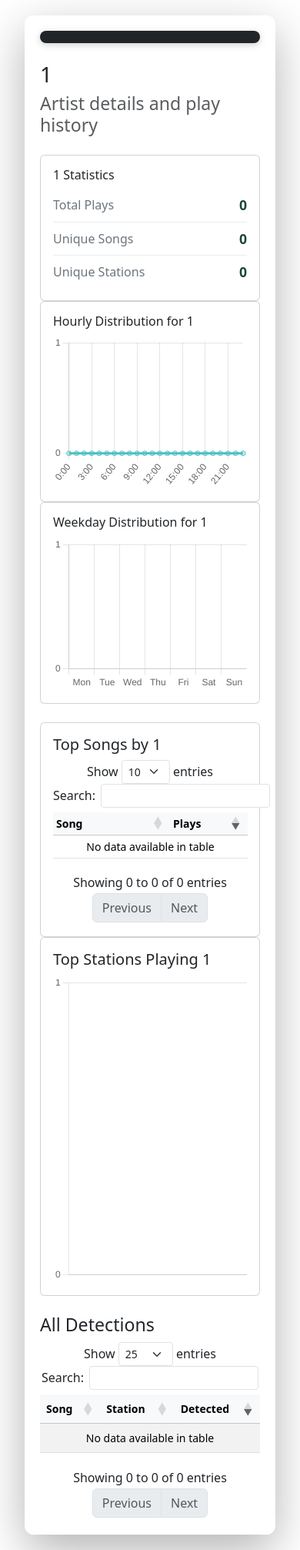
After one commit to Schop/radiodetector, a Flask app: page /artist/1 in a window 390 px wide. The commit adds this page. Shown: the whole page at 77% size. Run offline with Flask 3, Linux system fonts and the light colour scheme; data that the repository does not hold is empty; parts of the project's set-up code (start-up, migrations or seed data) failed here and were passed over; some libraries are stand-ins or nearby versions.

Commit message:
artist detail

```diff
--- /dev/null
+++ b/templates/artist.html
@@ -0,0 +1,242 @@
+{% include 'includes/head.html' %}
+<body>
+    <div class="container-fluid">
+        <main>
+            {% include 'includes/nav.html' %}
+
+            <h1>{{ artist_name }}</h1>
+            <h3 class="text-muted mb-4">Artist details and play history</h3>
+
+            <!-- Summary Stats -->
+            <div class="row mb-4">
+                <div class="col-md-4">
+                    <div class="card h-100">
+                        <div class="card-body">
+                            <h6 class="card-title">{{ artist_name }} Statistics</h6>
+                            <table class="compact-stats-table w-100">
+                                <tbody>
+                                    <tr>
+                                        <td>Total Plays</td>
+                                        <td>{{ total_detections }}</td>
+                                    </tr>
+                                    <tr>
+                                        <td>Unique Songs</td>
+                                        <td>{{ song_titles|length }}</td>
+                                    </tr>
+                                    <tr>
+                                        <td>Unique Stations</td>
+                                        <td>{{ stations|length }}</td>
+                                    </tr>
+                                </tbody>
+                            </table>
+                        </div>
+                    </div>
+                </div>
+                <div class="col-md-4">
+                    <div class="card h-100">
+                        <div class="card-body">
+                            <h6 class="card-title">Hourly Distribution for {{ artist_name }}</h6>
+                            <div style="height: 200px;">
+                                <canvas id="hourlyChart"></canvas>
+                            </div>
+                        </div>
+                    </div>
+                </div>
+                <div class="col-md-4">
+                    <div class="card h-100">
+                        <div class="card-body">
+                            <h6 class="card-title">Weekday Distribution for {{ artist_name }}</h6>
+                            <div style="height: 200px;">
+                                <canvas id="weekdayChart"></canvas>
+                            </div>
+                        </div>
+                    </div>
+                </div>
+            </div>
+
+            <!-- Top Songs and Stations Section -->
+            <div class="row mb-4">
+                <div class="col-md-6">
+                    <div class="card h-100">
+                        <div class="card-body">
+                            <h5 class="card-title">Top Songs by {{ artist_name }}</h5>
+                            <table id="topSongsTable" class="table table-sm table-hover">
+                                <thead class="table-light">
+                                    <tr>
+                                        <th style="width: 60%;">Song</th>
+                                        <th style="width: 40%;">Plays</th>
+                                    </tr>
+                                </thead>
+                                <tbody>
+                                    <!-- Will be populated by DataTables -->
+                                </tbody>
+                            </table>
+                        </div>
+                    </div>
+                </div>
+                <div class="col-md-6">
+                    <div class="card h-100">
+                        <div class="card-body">
+                            <h5 class="card-title">Top Stations Playing {{ artist_name }}</h5>
+                            <div style="height: 400px;">
+                                <canvas id="stationsChart"></canvas>
+                            </div>
+                        </div>
+                    </div>
+                </div>
+            </div>
+
+            <h3 class="mt-4">All Detections</h3>
+            <table id="artistDetectionsTable" class="table table-striped table-hover display">
+                <thead class="table-light">
+                    <tr>
+                        <th>Song</th>
+                        <th>Station</th>
+                        <th>Detected</th>
+                    </tr>
+                </thead>
+                <tbody>
+                    {% for song in songs %}
+                    <tr>
+                        <td><a href="/song/{{ song.song }}" class="station-link">{{ song.song }}</a></td>
+                        <td><a href="/station/{{ song.station }}" class="station-link">{{ song.station }}</a></td>
+                        <td class="timestamp" data-order="{{ song.timestamp_raw }}">{{ song.timestamp }}</td>
+                    </tr>
+                    {% endfor %}
+                </tbody>
+            </table>
+
+        </main>
+    </div>
+
+    <script>
+        $(document).ready(function() {
+            $('#artistDetectionsTable').DataTable({
+                order: [[2, 'desc']],
+                pageLength: 25
+            });
+
+            // Load and render charts
+            fetch('/api/artist/{{ artist_name }}/charts')
+                .then(response => response.json())
+                .then(data => {
+                    // Initialize top songs table with data
+                    const topSongsData = data.songs.labels.map((label, index) => [
+                        `<a href="/song/${encodeURIComponent(label)}" class="station-link">${label}</a>`,
+                        data.songs.data[index]
+                    ]);
+
+                    $('#topSongsTable').DataTable({
+                        data: topSongsData,
+                        pageLength: 10,
+                        order: [[1, 'desc']],
+                        lengthMenu: [[10, 25, 50, -1], [10, 25, 50, 'All']],
+                        searching: true,
+                        info: true
+                    });
+
+                    // Top stations chart
+                    const stationsCtx = document.getElementById('stationsChart').getContext('2d');
+                    new Chart(stationsCtx, {
+                        type: 'bar',
+                        data: {
+                            labels: data.stations.labels,
+                            datasets: [{
+                                label: 'Plays',
+                                data: data.stations.data,
+                                backgroundColor: 'rgba(54, 162, 235, 0.5)',
+                                borderColor: 'rgba(54, 162, 235, 1)',
+                                borderWidth: 1
+                            }]
+                        },
+                        options: {
+                            responsive: true,
+                            maintainAspectRatio: false,
+                            plugins: {
+                                legend: { display: false }
+                            },
+                            scales: {
+                                y: {
+                                    beginAtZero: true,
+                                    ticks: {
+                                        stepSize: 1
+                                    }
+                                },
+                                x: {
+                                    ticks: {
+                                        maxRotation: 90,
+                                        minRotation: 45
+                                    }
+                                }
+                            }
+                        }
+                    });
+
+                    // Hourly distribution chart
+                    const hourlyCtx = document.getElementById('hourlyChart').getContext('2d');
+                    new Chart(hourlyCtx, {
+                        type: 'line',
+                        data: {
+                            labels: data.hourly.labels,
+                            datasets: [{
+                                label: 'Detections',
+                                data: data.hourly.data,
+                                fill: true,
+                                backgroundColor: 'rgba(75, 192, 192, 0.2)',
+                                borderColor: 'rgba(75, 192, 192, 1)',
+                                tension: 0.3
+                            }]
+                        },
+                        options: {
+                            responsive: true,
+                            maintainAspectRatio: false,
+                            plugins: {
+                                legend: { display: false }
+                            },
+                            scales: {
+                                y: {
+                                    beginAtZero: true,
+                                    ticks: {
+                                        stepSize: 1
+                                    }
+                                }
+                            }
+                        }
+                    });
+
+                    // Weekday distribution chart
+                    const weekdayCtx = document.getElementById('weekdayChart').getContext('2d');
+                    new Chart(weekdayCtx, {
+                        type: 'bar',
+                        data: {
+                            labels: data.weekdays.labels,
+                            datasets: [{
+                                label: 'Detections',
+                                data: data.weekdays.data,
+                                backgroundColor: 'rgba(153, 102, 255, 0.5)',
+                                borderColor: 'rgba(153, 102, 255, 1)',
+                                borderWidth: 1
+                            }]
+                        },
+                        options: {
+                            responsive: true,
+                            maintainAspectRatio: false,
+                            plugins: {
+                                legend: { display: false }
+                            },
+                            scales: {
+                                y: {
+                                    beginAtZero: true,
+                                    ticks: {
+                                        stepSize: 1
+                                    }
+                                }
+                            }
+                        }
+                    });
+                })
+                .catch(error => console.error('Error loading chart data:', error));
+        });
+    </script>
+</body>
+</html>
--- a/templates/index.html
+++ b/templates/index.html
@@ -208,7 +208,7 @@
                     <tr>
                         <td class="timestamp" data-order="{{ song.timestamp_raw }}">{{ song.timestamp }}</td>
                         <td><a href="/station/{{ song.station }}" class="station-link">{{ song.station }}</a></td>
-                        <td><span class="artist">{{ song.artist }}</span></td>
+                        <td><a href="/artist/{{ song.artist }}" class="station-link">{{ song.artist }}</a></td>
                         <td><a href="/song/{{ song.song }}" class="station-link">{{ song.song }}</a></td>
 
                     </tr>
--- a/templates/song.html
+++ b/templates/song.html
@@ -7,9 +7,9 @@
             <h1>{{ song_name }}</h1>
             <h3 class="text-muted mb-4">
                 {% if artists|length == 1 %}
-                    by {{ artists[0] }}
+                    by <a href="/artist/{{ artists[0] }}" class="station-link">{{ artists[0] }}</a>
                 {% elif artists|length > 1 %}
-                    by {{ artists|join(', ') }}
+                    by {% for artist in artists %}<a href="/artist/{{ artist }}" class="station-link">{{ artist }}</a>{% if not loop.last %}, {% endif %}{% endfor %}
                 {% endif %}
             </h3>
 
@@ -83,7 +83,7 @@
                     {% for song in songs %}
                     <tr>
                         <td><a href="/station/{{ song.station }}" class="station-link">{{ song.station }}</a></td>
-                        <td><span class="artist">{{ song.artist }}</span></td>
+                        <td><a href="/artist/{{ song.artist }}" class="station-link">{{ song.artist }}</a></td>
                         <td class="timestamp" data-order="{{ song.timestamp_raw }}">{{ song.timestamp }}</td>
                     </tr>
                     {% endfor %}
--- a/templates/station.html
+++ b/templates/station.html
@@ -75,7 +75,7 @@
                 <tbody>
                     {% for song in songs %}
                     <tr>
-                        <td><span class="artist">{{ song.artist }}</span></td>
+                        <td><a href="/artist/{{ song.artist }}" class="station-link">{{ song.artist }}</a></td>
                         <td><a href="/song/{{ song.song }}" class="station-link">{{ song.song }}</a></td>
                         <td class="timestamp" data-order="{{ song.timestamp_raw }}">{{ song.timestamp }}</td>
                     </tr>
```
Also changed, not shown: web_app.py (+127 -0 lines).
